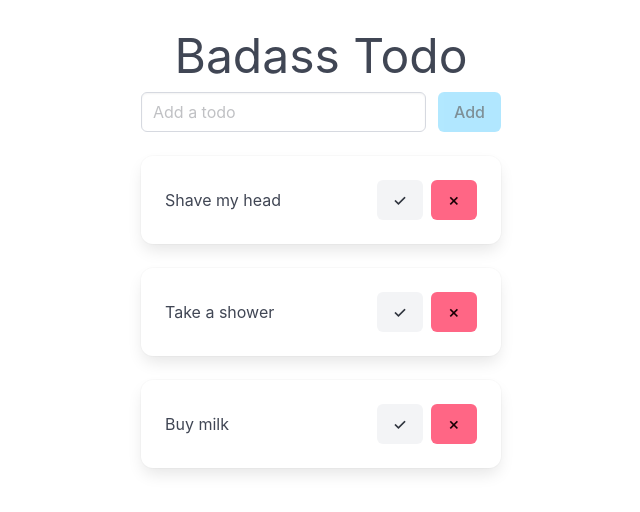
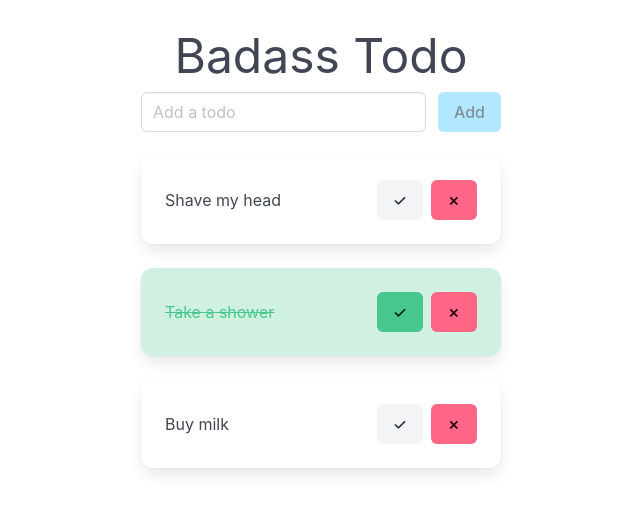
Before and after one commit to jhnnyk/dandys-vue-firebase-todo-tut, a Vue app: page / in a window 1280 px wide. Shown: the top 512 px of the page, without its empty margins (319-959 px from the left). Built offline with nearby package versions, Linux system fonts and the light colour scheme.

Commit message:
complete todos

```diff
--- a/src/views/HomeView.vue
+++ b/src/views/HomeView.vue
@@ -4,7 +4,7 @@ import { v4 as uuidv4 } from 'uuid'
 
 const todos = ref([
   { id: 'id1', content: 'Shave my head', done: false },
-  { id: 'id2', content: 'Take a shower', done: false },
+  { id: 'id2', content: 'Take a shower', done: true },
   { id: 'id3', content: 'Buy milk', done: false },
 ])
 
@@ -23,6 +23,11 @@ const addTodo = () => {
 const deleteTodo = (id) => {
   todos.value = todos.value.filter((todo) => todo.id !== id)
 }
+
+const toggleDone = (id) => {
+  const index = todos.value.findIndex((todo) => todo.id === id)
+  todos.value[index].done = !todos.value[index].done
+}
 </script>
 
 <template>
@@ -40,13 +45,21 @@ const deleteTodo = (id) => {
       </div>
     </form>
 
-    <div class="card" v-for="todo in todos">
+    <div class="card" :class="{ 'has-background-success-light': todo.done }" v-for="todo in todos">
       <div class="card-content">
         <div class="content">
           <div class="columns is-mobile is-vcentered">
-            <div class="column">{{ todo.content }}</div>
+            <div class="column" :class="{ 'has-text-success line-through': todo.done }">
+              {{ todo.content }}
+            </div>
             <div class="column is-5 has-text-right">
-              <button class="button is-light">&check;</button>
+              <button
+                class="button"
+                :class="todo.done ? 'is-success' : 'is-light'"
+                @click="toggleDone(todo.id)"
+              >
+                &check;
+              </button>
               <button @click="deleteTodo(todo.id)" class="button is-danger ml-2">&cross;</button>
             </div>
           </div>
@@ -62,4 +75,8 @@ main {
   padding: 20px;
   margin: 0 auto;
 }
+
+.line-through {
+  text-decoration: line-through;
+}
 </style>
```
